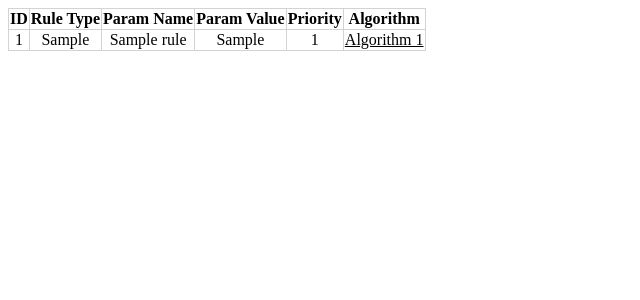
After one commit to ErikRoss/Flask-Selenium-Visitor, a Flask app: page /rules in a window 1280 px wide. The commit adds this page. Shown: the top 300 px of the page, without its empty margins (0-640 px from the left). Run offline with Flask 3, Linux system fonts and the light colour scheme; tables that the repository leaves empty hold one stand-in row (values such as "Sample post").

Commit message:
Added Rules to Emulating

```diff
--- a/app/routes.py
+++ b/app/routes.py
@@ -1,12 +1,15 @@
+# for key, value in request.args.items():
+# pass
+import json
 import logging
 import traceback
+import re
 from urllib.parse import unquote
 
 from flask import request, render_template
 
 from app import app, db, page_visitor
-from app.models import UserInfo, LogMessage
-
+from app.models import UserInfo, LogMessage, Rule, Algorithm
 
 logging.basicConfig(filename='log.log', level=logging.DEBUG, format='%(asctime)s %(message)s')
 
@@ -24,12 +27,17 @@ def save_log(module_name, level, message):
     db.session.commit()
 
 
+@app.template_filter('from_json')
+def from_json_filter(value):
+    return json.loads(value)
+
+
 @app.route('/save', methods=['GET', 'POST'])
 def save():
     """
     Разбор параметров POST-запроса и сохранение данных о посещении страницы
 
-    :return: "User {key} successfully saved." - данные успешно записаны в БД
+    :return: Результат записи в БД
     """
     if request.method == 'POST':
         try:
@@ -37,14 +45,17 @@ def save():
             save_log("Save", "INFO", "Got user data: \n" + str(user_data))
             if user_data:
                 print(user_data)
+                if user_data["key"]:
+                    key = user_data["key"]
+                else:
+                    key = ""
+                if key == "" or key is None:
+                    save_log("Save", "ERROR", "Cant create user with empty key")
+                    return "Can't create user info without key"
                 if user_data["fbclid"]:
                     fbclid = user_data["fbclid"]
                 else:
                     fbclid = ""
-                if user_data["key"]:
-                    key = user_data["key"]
-                else:
-                    key = ""
                 if user_data["vmc"]:
                     vmc = user_data["vmc"]
                 else:
@@ -139,9 +150,6 @@ def save():
                     region = user_data["region"]
                 else:
                     region = ""
-                if key == "":
-                    save_log("Save", "ERROR", "Cant create user with empty key")
-                    return "Can't create user info without key"
                 user_info = UserInfo(fbclid, key, vmc, token, cookies, screen_width, screen_height, useragent, browser,
                                      browser_ver, os_, os_version, device_brand, device_model, device_type_lang, domain,
                                      link, rma, ip, isp, lang, country, city, operator, region)
@@ -171,18 +179,6 @@ def emulate():
 
     :return: Успех/Неудача посещения страницы
     """
-    def save_vmc(user, value):
-        """
-        Сохранение использованного при посещении страницы vmc за пользователем
-
-        :param user: объект пользователя, которому присваивается полученный vmc
-        :param value: значение vmc
-        """
-        if user.used_vmc is None:
-            user.used_vmc = value
-        else:
-            user.used_vmc += f",{value}"
-        db.session.commit()
 
     def check_vmc(user, value):
         """
@@ -201,42 +197,57 @@ def emulate():
             else:
                 return False
 
-    key = request.args.get('key')
-    vmc = request.args.get('vmc')
-    xcn = request.args.get('xcn')
-    save_log("Emulate", "INFO", f"Got parameters: key={key}, vmc={vmc}, xcn={xcn}")
-    logging.info(f"Got parameters: key={key}, vmc={vmc}, xcn={xcn}")
-    if key is not None and vmc is not None and xcn is not None:
-        user_data = UserInfo.query.filter(UserInfo.key == key).first()
+    def save_vmc(user, value):
+        """
+        Сохранение использованного при посещении страницы vmc за пользователем
+
+        :param user: объект пользователя, которому присваивается полученный vmc
+        :param value: значение vmc
+        """
+        if user.used_vmc is None:
+            user.used_vmc = value
+        else:
+            user.used_vmc += f",{value}"
+        db.session.commit()
+
+    def get_keys(request_args=None):
+        key = request_args.get('key')
+        vmc = request_args.get('vmc')
+        xcn = request_args.get('xcn')
+        save_log("Emulate", "INFO", f"Got parameters: key={key}, vmc={vmc}, xcn={xcn}")
+        logging.info(f"Got parameters: key={key}, vmc={vmc}, xcn={xcn}")
+        if key is None or vmc is None or xcn is None:
+            return None
+        else:
+            return {"key": key, "vmc": vmc, "xcn": xcn}
+
+    def make_visit(keys):
+        user_data = UserInfo.query.filter(UserInfo.key == keys["key"]).first()
         logging.info(f"Found User: {user_data}")
-        print(key, vmc, xcn)
-        print(f"User {key}:\n", user_data)
         if user_data is not None:
             save_log("Emulate", "INFO", f"Found User: {user_data}")
-            if check_vmc(user_data, vmc) is False:
-                visit = page_visitor.Browser().visit_page(user_data, vmc=vmc, xcn=xcn)
+            if check_vmc(user_data, keys["vmc"]) is False:
+                visit = page_visitor.Browser().visit_page(user_data, vmc=keys["vmc"], xcn=keys["xcn"])
                 if visit is True:
-                    save_log("Emulate", "INFO", f"User {key} successfully visited page.")
-                    save_vmc(user_data, vmc)
+                    save_log("Emulate", "INFO", f"User {keys['key']} successfully visited page.")
+                    save_vmc(user_data, keys["vmc"])
                     return "Page successfully visited."
                 else:
-                    save_log("Emulate", "ERROR", f"User {key} not visited page. (Source link: {user_data.link}")
+                    save_log("Emulate", "ERROR", f"User {keys['key']} not visited page. (Source link: {user_data.link}")
                     return "Page not visited."
             else:
-                save_log("Emulate", "ERROR", f"User {key} not visited page. This vmc ({vmc}) is already used.")
-                return f"Page not visited. This vmc ({vmc}) is already used."
+                save_log("Emulate", "ERROR",
+                         f"User {keys['key']} not visited page. This vmc ({keys['vmc']}) is already used.")
+                return f"Page not visited. This vmc ({keys['vmc']}) is already used."
         else:
             save_log("Emulate", "ERROR", f"Can't visit page: User not found.")
             return "User not found."
+
+    keys_dict = get_keys(request.args)
+    if keys_dict is not None:
+        return make_visit(keys_dict)
     else:
-        msg = "Can't visit page: "
-        if key is None:
-            msg += "<key> is empty "
-        if vmc is None:
-            msg += "<vmc> is empty "
-        if xcn is None:
-            msg += "<xcn> is empty"
-        save_log("Emulate", "ERROR", msg)
+        save_log("Emulate", "ERROR", "Can't visit page: required parameters are missing")
         return "Page not visited."
 
 
@@ -267,3 +278,332 @@ def show_log(limit=20):
     """
     logs = LogMessage.query.order_by(-LogMessage.id).limit(limit)
     return render_template("logs.html", logs=logs)
+
+
+def get_algorithm_parameters(alg):
+    parameters = []
+    for i in range(1, 11):
+        key_name = None
+        for key in alg.keys():
+            match = re.search(r'\d+', key)
+            if match and int(match.group()) == i:
+                key_name = key
+                break
+        if key_name is None:
+            value = alg.get(str(i))
+        else:
+            value = alg.get(key_name)
+            value["name"] = key_name
+            # value["stopped"] = False
+        print(f"Value for key {key_name}: {value}")
+        parameters.append(json.dumps(value))
+    if parameters:
+        return parameters
+    else:
+        return False
+
+
+def save_algorithm(alg):
+    try:
+        parameters = get_algorithm_parameters(alg)
+        if parameters is False:
+            return False
+        else:
+            algorithm_obj = Algorithm(*parameters)
+            db.session.add(algorithm_obj)
+            db.session.commit()
+            return algorithm_obj.id
+    except Exception:
+        logging.critical(f"Got error saving Algorithm: {traceback.format_exc()}")
+        return False
+
+
+def save_rule(rule, alg):
+    try:
+        if rule.get("type") is None or rule.get("param") is None \
+                or rule.get("param_value") is None and rule.get("type") != "auto":
+            return False
+        else:
+            if rule.get("priority") is None:
+                priority = 0
+            else:
+                priority = int(rule.get("priority"))
+            rule_obj = Rule(rule["type"], priority, rule["param"], rule.get("param_value"), alg, rule.get("creator"))
+            db.session.add(rule_obj)
+            db.session.commit()
+            return rule_obj.id
+    except Exception:
+        logging.critical(f"Got error saving Rule: {traceback.format_exc()}")
+        return False
+
+
+@app.route("/save_rule", methods=['GET', 'POST'])
+def save_rule_and_algorithm(rule_json=None):
+    if rule_json is None and request:
+        rule_json = request.json
+    algorithm_json = rule_json["emulate_algoritm"]
+    algorithm_id = save_algorithm(algorithm_json)
+    if algorithm_id is False:
+        return "An error occurred when saving the Algorithm"
+    else:
+        rule_id = save_rule(rule_json, algorithm_id)
+        if rule_id is False:
+            return "An error occurred when saving the Rule"
+        else:
+            return f"Rule successfully saved with ID:{rule_id} and algorithm with ID:{algorithm_id}"
+
+
+@app.route('/rules')
+def rules():
+    rules_query = Rule.query.all()
+    try:
+        if rules_query:
+            return render_template('rules.html', rules=rules_query)
+        else:
+            return "No rules in the database"
+    except Exception:
+        logging.critical(f"Got error saving Rule: {traceback.format_exc()}")
+        return f"An error occurred generating page rules (rules = {rules_query}"
+
+
+@app.route('/algorithm/<int:algorithm_id>')
+def show_algorithm(algorithm_id):
+    algorithm_obj = Algorithm.query.get_or_404(algorithm_id)
+    return render_template('algorithm.html', algorithm=algorithm_obj)
+
+
+@app.route('/clear_rules')
+def clear_rules():
+    Algorithm.query.delete()
+    Rule.query.delete()
+    db.session.commit()
+    return "Algorithms & Rules successfully cleared"
+
+
+@app.route("/test_emulate", methods=['POST'])
+def test_emulate():
+    """
+    Эмуляция посещения страницы через Selenium
+
+    :return: Успех/Неудача посещения страницы
+    """
+
+    def check_vmc(user, value):
+        """
+        Проверка, был ли ранее использован пользователем указанный vmc
+
+        :param user: проверяемый пользователь
+        :param value: значение vmc
+
+        :return: False - не был использован, True - был использован
+        """
+        if user.used_vmc is None:
+            return False
+        else:
+            if value in user.used_vmc.split(","):
+                return True
+            else:
+                return False
+
+    def save_vmc(user, value):
+        """
+        Сохранение использованного при посещении страницы vmc за пользователем
+
+        :param user: объект пользователя, которому присваивается полученный vmc
+        :param value: значение vmc
+        """
+        if user.used_vmc is None:
+            user.used_vmc = value
+        else:
+            user.used_vmc += f",{value}"
+        db.session.commit()
+
+    def get_keys(request_args=None):
+        key = request_args.get('key')
+        vmc = request_args.get('vmc')
+        xcn = request_args.get('xcn')
+        save_log("Emulate", "INFO", f"Got parameters: key={key}, vmc={vmc}, xcn={xcn}")
+        logging.info(f"Got parameters: key={key}, vmc={vmc}, xcn={xcn}")
+        if key is None or vmc is None or xcn is None:
+            return None
+        else:
+            return {"key": key, "vmc": vmc, "xcn": xcn}
+
+    def collect_parameters(request_args=None):
+        if request_args is None:
+            return None
+        params_list = []
+        for key, value in request.args.items():
+            if key in ["key", "vmc", "xcn"] is False and value is not None:
+                param_dict = {"param_name": key, "param_value": value}
+                params_list.append(param_dict)
+
+        member = request_args.get('membercode')
+        if member is None:
+            member = 0
+        return {"membercode": member, "params": params_list}
+
+    def find_valid_rule(request_parameters):
+        member = request_parameters["membercode"]
+        params_list = request_parameters["params"]
+        member_rules = Rule.query.filter_by(creator=member).order_by(Rule.priority.desc()).all()
+        chosen_rule = None
+        # choose from defined and generated
+        for mr in member_rules:
+            for param in params_list:
+                if mr.param_name == param["param_name"] and mr.param_value == param["param_value"]:
+                    chosen_rule = mr
+                    break
+            if chosen_rule is not None:
+                break
+        # choose from auto
+        if chosen_rule is None:
+            for mr in member_rules:
+                for param in params_list:
+                    if mr.param_name == param["param_name"] and mr.rule_type == "auto":
+                        chosen_rule = mr
+                        break
+                if chosen_rule is not None:
+                    break
+        return chosen_rule
+
+    def choose_rule(request_args=None):
+        request_parameters = collect_parameters(request_args)
+        if request_parameters is None:
+            return None
+        chosen_rule = None
+        member = request_parameters["membercode"]
+        if request_parameters["membercode"] != 0:
+            chosen_rule = find_valid_rule(request_parameters)
+        if chosen_rule is None:
+            request_parameters["membercode"] = 0
+            chosen_rule = find_valid_rule(request_parameters)
+        if choose_rule is None:
+            return chosen_rule
+        if chosen_rule.rule_type == "auto":
+            created_rule = create_new_rule(chosen_rule, request_parameters, member)
+            return created_rule
+
+    def create_new_rule(auto_rule, parameters, member):
+        got_param = next((i for i in parameters if i["param_name"] == auto_rule.param_name), None)
+        param_name = got_param["param_name"]
+        param_value = got_param["param_value"]
+        priority = Rule.query.filter_by(creator=member).order_by(Rule.priority.desc()).all()[0].priority
+        new_algorithm = clone_algorithm(auto_rule.algorithm)
+        if new_algorithm is False:
+            logging.critical(f"Got error saving Algorithm: {traceback.format_exc()}")
+            return False
+        rule_json = {
+             "type": "generated",
+             "priority": int(priority) + 1,
+             "creator": int(member),
+             "param": param_name,
+             "param_value": param_value
+        }
+        new_rule = save_rule(rule_json, new_algorithm)
+        if new_rule is False:
+            save_log("TEST", "ERROR", f"Failed to create new rule from Rule [{auto_rule.id}]")
+            return None
+        else:
+            save_log("TEST", "INFO", f"Successfully created new Rule [{new_rule}] with Algorithm [{new_algorithm}]")
+            return Rule.query.get(int(new_rule))
+
+    def clone_algorithm(algorithm_id=None):
+        try:
+            oa = Algorithm.query.get(algorithm_id)
+            if oa is None:
+                return False
+            else:
+                algorithm_obj = Algorithm(
+                    oa.lvl_1,
+                    oa.lvl_2,
+                    oa.lvl_3,
+                    oa.lvl_4,
+                    oa.lvl_5,
+                    oa.lvl_6,
+                    oa.lvl_7,
+                    oa.lvl_8,
+                    oa.lvl_9,
+                    oa.lvl_10
+                )
+                db.session.add(algorithm_obj)
+                db.session.commit()
+                return algorithm_obj.id
+        except Exception:
+            logging.critical(f"Got error saving Algorithm: {traceback.format_exc()}")
+            return False
+
+    def find_lvl_fields(algorithm_id, lvl_name):
+        algorithm = Algorithm.query.get(algorithm_id)
+        for lvl_attr in ["lvl_1", "lvl_2", "lvl_3", "lvl_4", "lvl_5", "lvl_6", "lvl_7", "lvl_8", "lvl_9", "lvl_10"]:
+            lvl_data = getattr(algorithm, lvl_attr)
+            if lvl_data:
+                parsed_data = json.loads(lvl_data)
+                if parsed_data["name"] == lvl_name:
+                    lvl_num = int(lvl_attr.split("_")[-1])
+                    stopped = getattr(algorithm, f'stopped_{lvl_num}')
+                    return {"lvl_num": lvl_num, "lvl_data": parsed_data, "stopped": stopped}
+        return None
+
+    def update_algorithm(algorithm_id, lvl):
+        def stop_lvl(lvl_num):
+            stopped_field = f'stopped_{lvl_num}'
+            stopped_val = True
+            setattr(algorithm, stopped_field, stopped_val)
+
+        algorithm = Algorithm.query.get(algorithm_id)
+        uses_field = f'uses_{lvl["lvl_num"]}'
+        uses_value = getattr(algorithm, uses_field) + 1
+        setattr(algorithm, uses_field, uses_value)
+        if uses_value >= lvl["lvl_data"]["count_stop_self"]:
+            stop_lvl(lvl["lvl_num"])
+        if uses_value >= lvl["lvl_data"]["count_stop_previ"]:
+            for i in range(1, lvl["lvl_num"]):
+                stop_lvl(i)
+        db.session.commit()
+
+    def make_visit(keys):
+        user_data = UserInfo.query.filter(UserInfo.key == keys["key"]).first()
+        logging.info(f"Found User: {user_data}")
+        if user_data is not None:
+            save_log("Emulate", "INFO", f"Found User: {user_data}")
+            if check_vmc(user_data, keys["vmc"]) is False:
+                visit = page_visitor.Browser().visit_page(user_data, vmc=keys["vmc"], xcn=keys["xcn"])
+                if visit is True:
+                    save_log("Emulate", "INFO", f"User {keys['key']} successfully visited page.")
+                    save_vmc(user_data, keys["vmc"])
+                    return "Page successfully visited."
+                else:
+                    save_log("Emulate", "ERROR", f"User {keys['key']} not visited page. (Source link: {user_data.link}")
+                    return "Page not visited."
+            else:
+                save_log("Emulate", "ERROR",
+                         f"User {keys['key']} not visited page. This vmc ({keys['vmc']}) is already used.")
+                return f"Page not visited. This vmc ({keys['vmc']}) is already used."
+        else:
+            save_log("Emulate", "ERROR", f"Can't visit page: User not found.")
+            return "User not found."
+
+    keys_dict = get_keys(request.args)
+    if keys_dict is not None:
+        chosen_rule = choose_rule(request.args)
+        if chosen_rule is None:
+            save_log("Emulate", "ERROR", "Can't visit page: Not found any rule for current request")
+            return "Page not visited. Not found any rule for current request"
+        chosen_lvl = find_lvl_fields(chosen_rule.algorithm_id, keys_dict["vmc"])
+        if chosen_lvl is None:
+            save_log("Emulate", "ERROR",
+                     f"Can't visit page: vmc key not found in algorithm [{chosen_rule.algorithm_id}]")
+            return "Page not visited."
+        if chosen_lvl["stopped"] is True:
+            save_log("Emulate", "INFO",
+                     f"Can't visit page: limit reached for {keys_dict['vmc']} [{chosen_rule.algorithm_id}]")
+            return "Page not visited."
+        else:
+            visit_result = make_visit(keys_dict)
+            if visit_result == "Page successfully visited.":
+                update_algorithm(chosen_rule.algorithm_id, chosen_lvl)
+            return visit_result
+    else:
+        save_log("Emulate", "ERROR", "Can't visit page: required parameters are missing")
+        return "Page not visited."
--- a/app/templates/logs.html
+++ b/app/templates/logs.html
@@ -6,7 +6,6 @@
     <style type="text/css">
     table {
         width: 100%;
-        border:1px solid lightgrey;
         border-collapse: collapse;
         overflow-x: auto;
         display: flex;
--- /dev/null
+++ b/app/templates/rules.html
@@ -0,0 +1,46 @@
+<!DOCTYPE html>
+<html lang="en">
+<head>
+    <meta charset="UTF-8">
+    <title>Rules</title>
+    <style type="text/css">
+    table {
+        width: 100%;
+        border-collapse: collapse;
+        overflow-x: auto;
+        display: flex;
+        text-align: center;
+    }
+    th, td {
+      border:1px solid lightgrey;
+      overflow-x: auto;
+    }
+    a {
+      color:#000;
+    }
+    </style>
+</head>
+<body>
+  <table>
+    <tr>
+      <th>ID</th>
+      <th>Rule Type</th>
+      <th>Param Name</th>
+      <th>Param Value</th>
+      <th>Priority</th>
+      <th>Algorithm</th>
+    </tr>
+    {% for rule in rules %}
+    <tr>
+      <td>{{ rule.id }}</td>
+      <td>{{ rule.rule_type }}</td>
+      <td>{{ rule.param_name }}</td>
+      <td>{{ rule.param_value }}</td>
+      <td>{{ rule.priority }}</td>
+      <td><a href="{{ url_for('algorithm', algorithm_id=rule.algorithm_id) }}">Algorithm {{ rule.algorithm_id }}</a></td>
+    </tr>
+    {% endfor %}
+</table>
+
+</body>
+</html>
```
Also changed, not shown: app/models.py (+75 -1 lines), app/templates/algorithm.html (added, +55 -0 lines).
